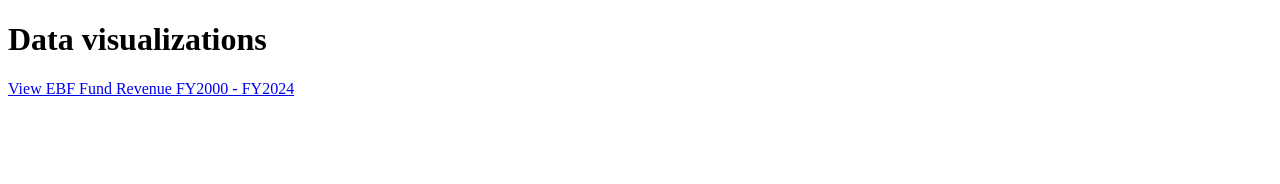
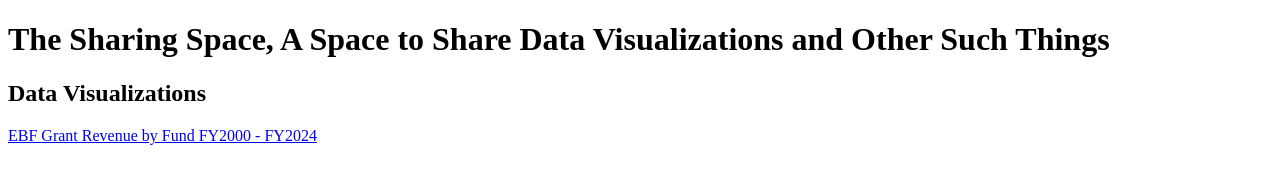
Before and after one commit to cpoulo2/cpoulo2.github.io, a plain HTML site: page index.html in a window 1280 px wide. Drawn offline with Linux system fonts and the light colour scheme.

Commit message:
changing index lanaguage

```diff
--- a/index.html
+++ b/index.html
@@ -4,9 +4,11 @@
   <title>The Sharing Space</title>
 </head>
 <body>
-  <h1>Data visualizations</h1>
+  <h1>The Sharing Space, A Space to Share Data Visualizations and Other Such Things</h1>
+
+  <h2>Data Visualizations</h2>
   <p>
-    <a href="ebf_fund_revenue.html">View EBF Fund Revenue FY2000 - FY2024</a>
+    <a href="ebf_fund_revenue.html">EBF Grant Revenue by Fund FY2000 - FY2024</a>
   </p>
 </body>
 </html>
```
